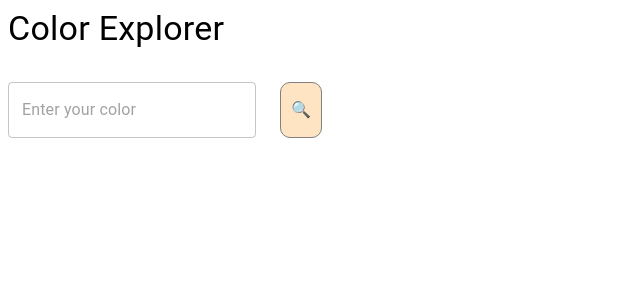
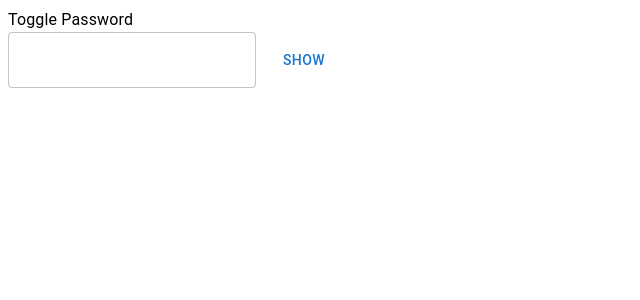
Before and after one commit to sharma-sagar2002/Frontend-Machine-Coding, a React (Vite) app: page / in a window 1280 px wide. Shown: the top 300 px of the page, without its empty margins (0-640 px from the left). Built offline with nearby package versions, Linux system fonts and the light colour scheme.

Commit message:
toggle password implemented

```diff
--- a/src/App.tsx
+++ b/src/App.tsx
@@ -1,12 +1,14 @@
 import "./App.css";
+import TogglePassword from "./Components/TogglePassword";
 // import ChipsInput from "./Components/Chip";
-import ColorExplorer from "./Components/ColorExplorer";
+// import ColorExplorer from "./Components/ColorExplorer";
 
 function App() {
   return (
     <>
       {/* <ChipsInput /> */}
-      <ColorExplorer />
+      {/* <ColorExplorer /> */}
+      <TogglePassword />
     </>
   );
 }
--- /dev/null
+++ b/src/Components/TogglePassword.tsx
@@ -0,0 +1,34 @@
+import { Button, Stack, TextField, Typography } from "@mui/material";
+import { useState } from "react";
+
+const TogglePassword = () => {
+  const [show, setShow] = useState(false);
+  const [password, setPassword] = useState("");
+
+  return (
+    <>
+      <Stack>
+        <Typography>Toggle Password</Typography>
+        <Stack gap={2} direction={"row"}>
+          <TextField
+            type={show ? "text" : "password"}
+            value={password}
+            onChange={(e: any) => {
+              setPassword(e.target.value);
+            }}
+          />
+          <Button
+            onClick={() => {
+              setShow((prev) => !prev);
+            }}
+          >
+            {show ? "Hide" : "Show"}
+          </Button>
+        </Stack>
+      </Stack>
+    </>
+  );
+};
+
+export default TogglePassword;
+2;
```
Also changed, not shown: src/utils/helper.ts (line endings or trailing spaces).
